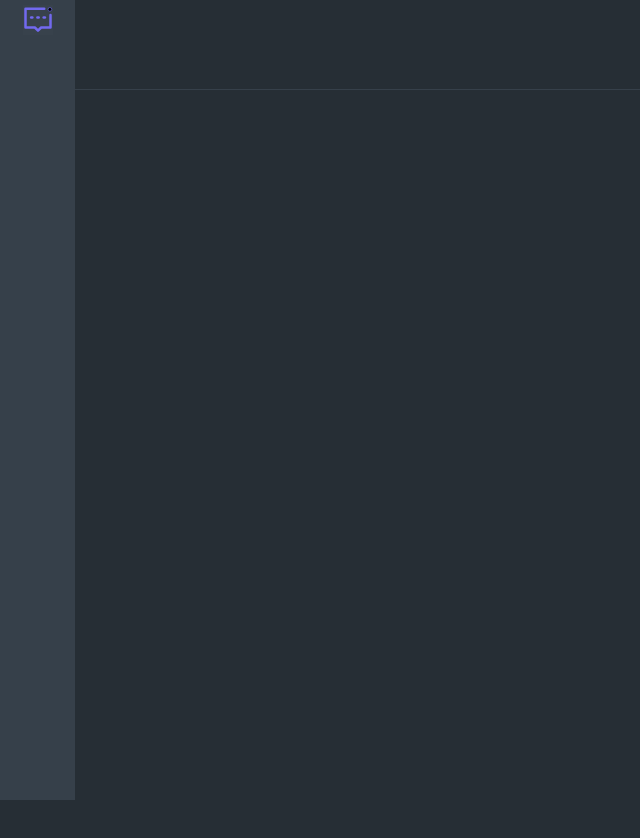
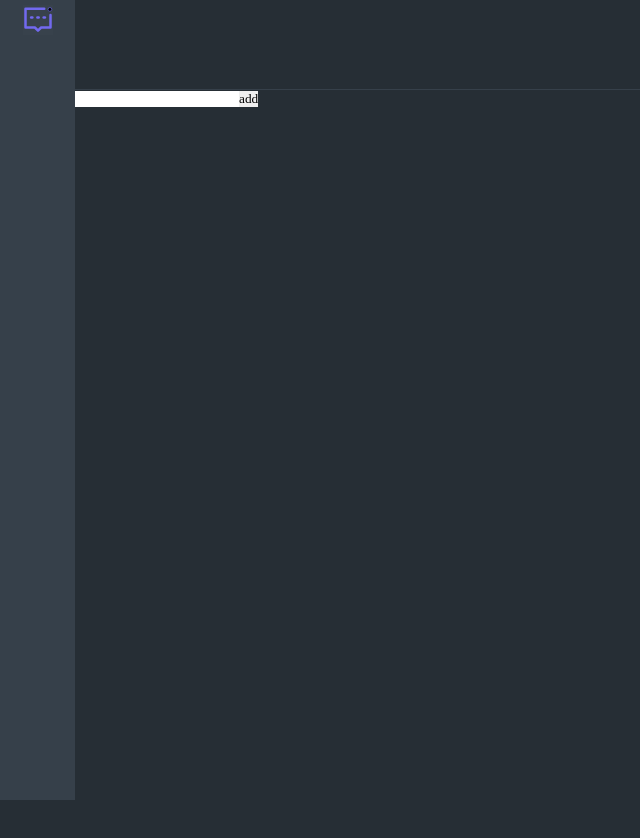
Before and after one commit to NikolaYK2/talk-blink, a React (Vite) app in the folder client/: page / in a window 1280 px wide. Shown: the top 838 px of the page, without its empty margins (0-640 px from the left). Built offline with nearby package versions, Linux system fonts and the light colour scheme.

Commit message:
feat: add useInput

```diff
--- /dev/null
+++ b/client/src/common/hooks/useInput.ts
@@ -0,0 +1,12 @@
+import {ChangeEvent, useState} from "react";
+
+
+export const useInput = (initialization: string) => {
+  const [value, setValue] = useState(initialization);
+
+  const onChange = (e: ChangeEvent<HTMLInputElement>) => {
+    setValue(e.currentTarget.value);
+  }
+
+  return {value, onChange}
+};
--- a/client/src/features/messages/longPuling/LongPuling.module.scss
+++ b/client/src/features/messages/longPuling/LongPuling.module.scss
@@ -1,4 +1,4 @@
-.container{
+.containerLongPuling{
   width: 100%;
   height: 100%;
 }
--- a/client/src/features/messages/longPuling/LongPuling.tsx
+++ b/client/src/features/messages/longPuling/LongPuling.tsx
@@ -1,8 +1,13 @@
 import s from './LongPuling.module.scss'
+import {useInput} from "@/common/hooks/useInput.ts";
 
 export const LongPuling = () => {
+  const props = useInput('')
+
   return (
-    <section className={s.container}>
-    </section>
+    <div className={s.containerLongPuling}>
+      <input type={'text'} {...props}/>
+      <button>add</button>
+    </div>
   );
 };
```
